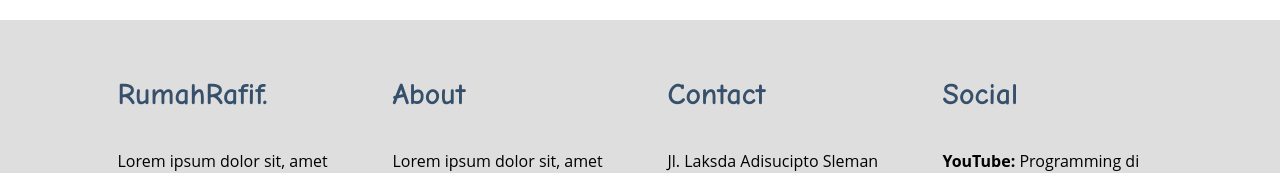
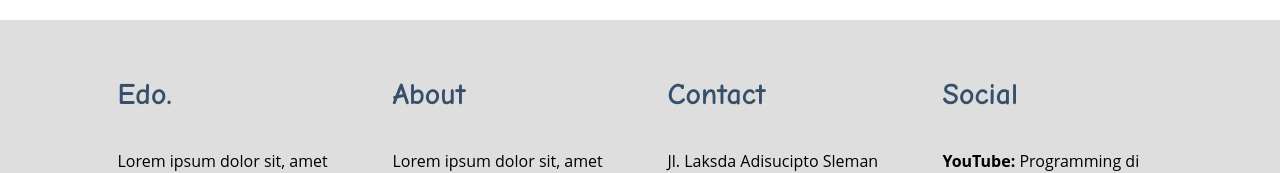
Before and after one commit to EdoPrasetya/DevOps2, a plain HTML site: page index.html in a window 1280 px wide. Shown: the part 1907-2080 px from the top of the page. Drawn offline with Linux system fonts and the light colour scheme.

Commit message:
update index.html

```diff
--- a/index.html
+++ b/index.html
@@ -110,7 +110,7 @@
         <div class="wrapper">
             <div class="footer">
                 <div class="footer-section">
-                    <h3>RumahRafif.</h3>
+                    <h3>Edo.</h3>
                     <p>Lorem ipsum dolor sit, amet consectetur adipisicing elit. Sint, culpa!</p>
                 </div>
                 <div class="footer-section">
```
